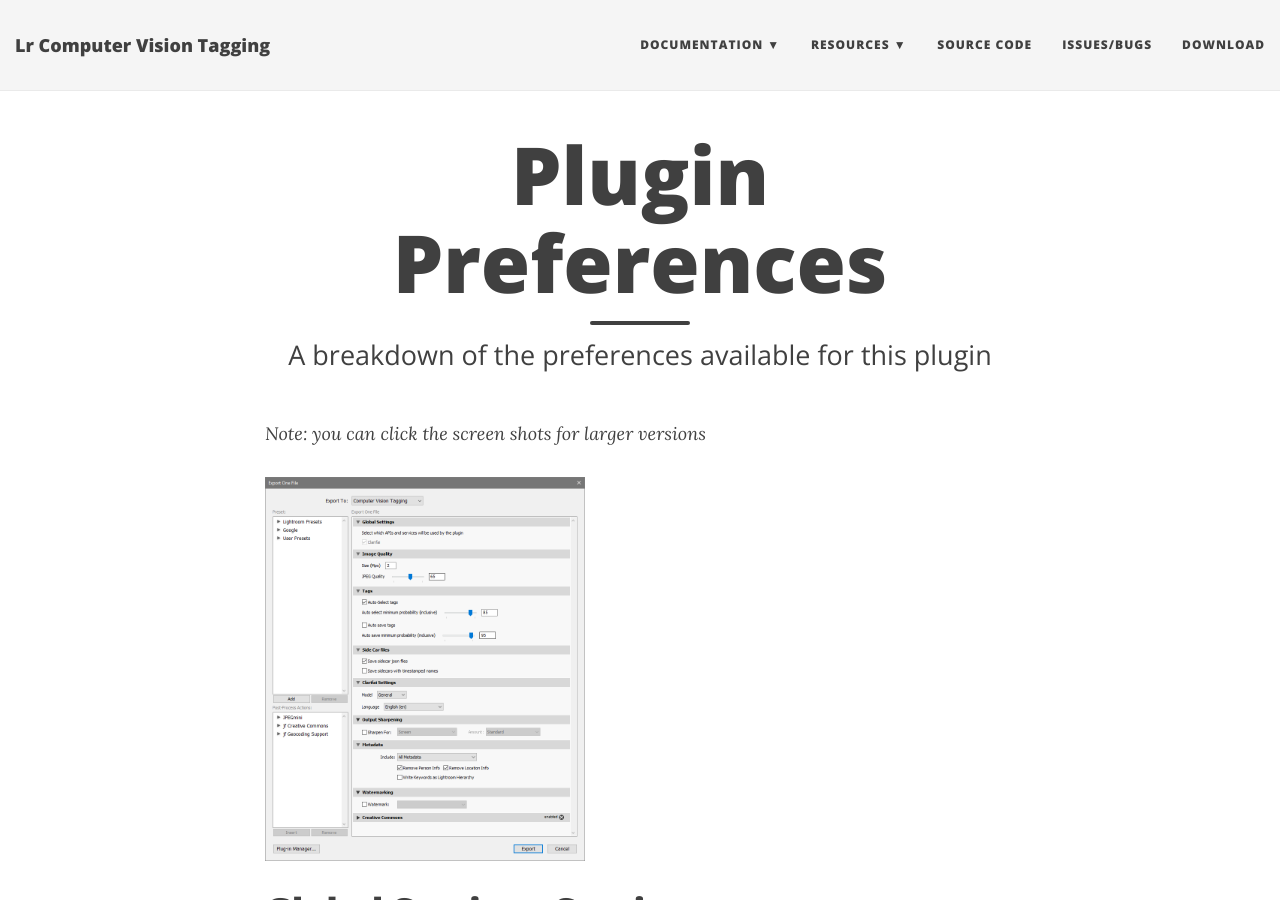
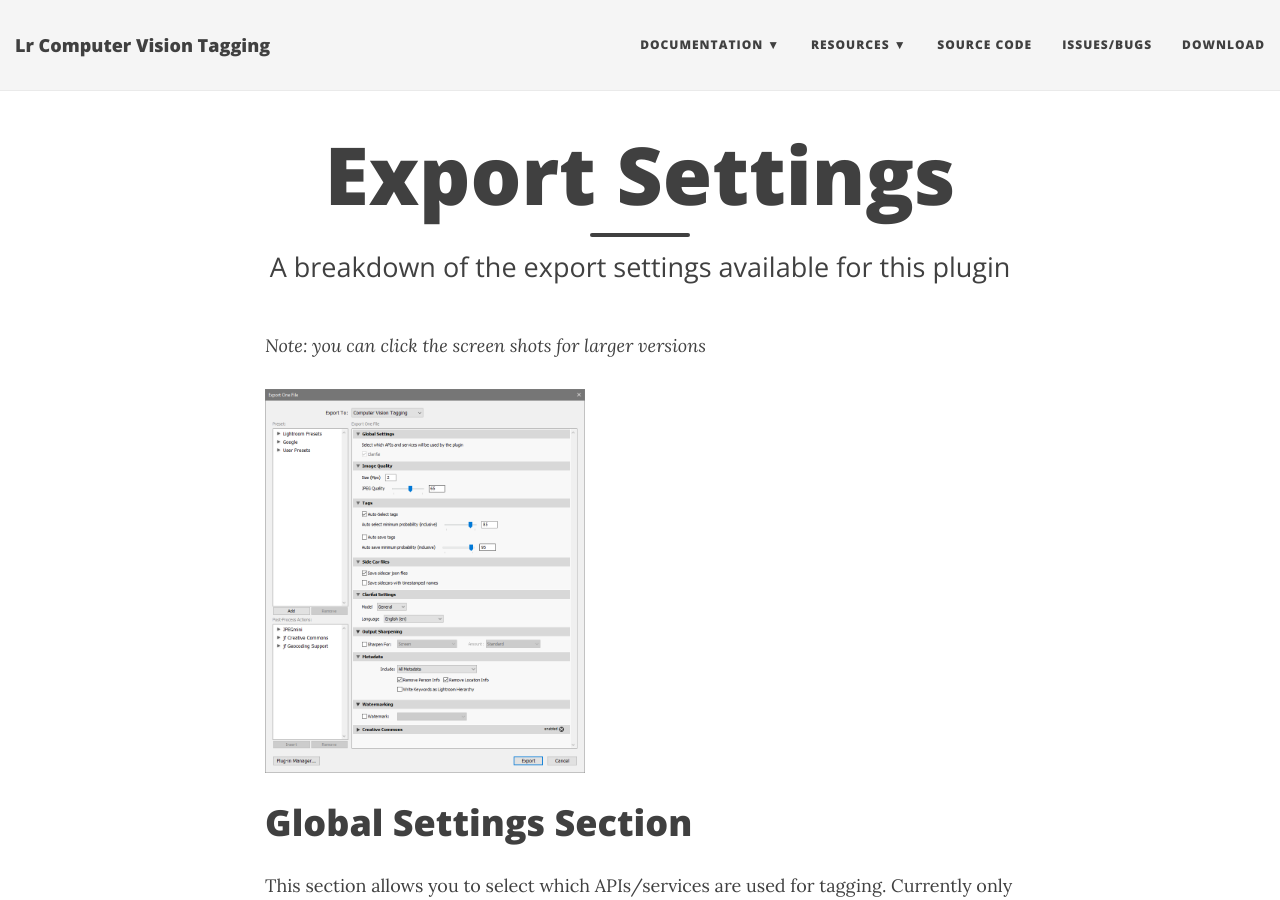
Before and after one commit to nyomanb/lr_plugin_computer_vision_tagging, a Jekyll site: the page built from docs/export_settings.md, in a window 1280 px wide and 900 px high. Built offline with Jekyll 4.4.1, drawn with Linux system fonts in a browser that asks for light colours; nearby versions of some CDN libraries.

Commit message:
Fixup page title/subtitles

```diff
--- a/docs/export_settings.md
+++ b/docs/export_settings.md
@@ -1,7 +1,7 @@
 ---
 layout: page
-title: Plugin Preferences
-subtitle: A breakdown of the preferences available for this plugin
+title: Export Settings
+subtitle: A breakdown of the export settings available for this plugin
 ---
 
 *Note: you can click the screen shots for larger versions*
```
Also changed, not shown: docs/menu_items.md (+1 -1 lines).
